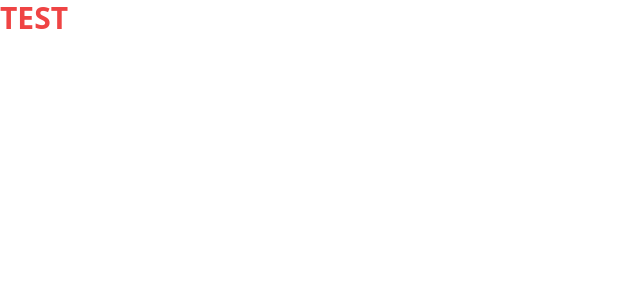
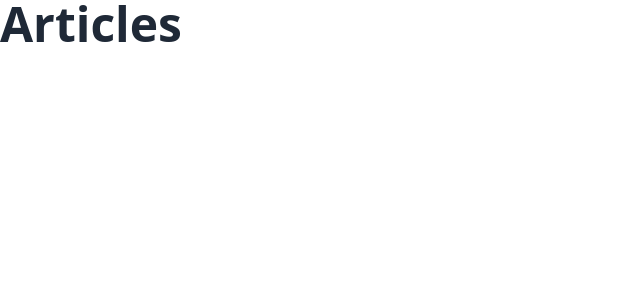
Before and after one commit to Jx1126/asp-final, a React (Vite) app: page /articles in a window 1280 px wide. Shown: the top 300 px of the page, without its empty margins (0-640 px from the left). Built offline with nearby package versions, Linux system fonts and the light colour scheme.

Commit message:
Added routing support and updated file structure. Details: - Imported React Router - Moved TSX files into their respective folder - Added common folder for reuable components

```diff
--- a/package.json
+++ b/package.json
@@ -24,6 +24,7 @@
     "eslint": "^8.57.0",
     "eslint-plugin-react-hooks": "^4.6.2",
     "eslint-plugin-react-refresh": "^0.4.7",
+    "react-router-dom": "^6.26.0",
     "tailwindcss": "^3.4.7",
     "typescript": "^5.2.2",
     "vite": "^5.3.4"
--- a/src/App.tsx
+++ b/src/App.tsx
@@ -1,7 +1,26 @@
-import Card from './Card';
+import Home from './components/home/Home';
+import Awareness from './components/awareness/Awareness';
+import Finance from './components/finance/Finance';
+import Jobs from './components/jobs/Jobs';
+import Articles from './components/articles/Articles';
+import { BrowserRouter as Router, Routes, Route } from 'react-router-dom';
 
 function App() {
-  return <div><Card /></div>
+  return (
+
+    <Router>
+      <Routes>
+
+        <Route path="/" element={<Home />} />
+        <Route path="/awareness" element={<Awareness />} />
+        <Route path="/finance" element={<Finance />} />
+        <Route path="/jobs" element={<Jobs />} />
+        <Route path="/articles" element={<Articles />} />
+
+      </Routes>
+    </Router>
+
+  )
 }
 
 export default App;
--- /dev/null
+++ b/src/components/articles/Articles.tsx
@@ -0,0 +1,9 @@
+function Articles() {
+  return (
+    <div>
+      <h1 className="font-bold text-5xl" >Articles</h1>
+    </div>
+  )
+}
+
+export default Articles;
--- /dev/null
+++ b/src/components/awareness/Awareness.tsx
@@ -0,0 +1,9 @@
+function Awareness() {
+  return (
+    <div>
+      <h1 className="font-bold text-5xl" >Awareness</h1>
+    </div>
+  )
+}
+
+export default Awareness;
--- /dev/null
+++ b/src/components/finance/Finance.tsx
@@ -0,0 +1,9 @@
+function Finance() {
+  return (
+    <div>
+      <h1 className="font-bold text-5xl" >Finance</h1>
+    </div>
+  )
+}
+
+export default Finance;
--- /dev/null
+++ b/src/components/home/Home.tsx
@@ -0,0 +1,9 @@
+function Home() {
+  return (
+    <div>
+      <h1 className="font-bold text-5xl" >Home</h1>
+    </div>
+  )
+}
+
+export default Home;
--- /dev/null
+++ b/src/components/jobs/Jobs.tsx
@@ -0,0 +1,9 @@
+function Jobs() {
+    return (
+        <div>
+            <h1>Jobs</h1>
+        </div>
+    )
+}
+
+export default Jobs;
--- a/src/css/output.css
+++ b/src/css/output.css
@@ -871,13 +871,13 @@ html {
   line-height: 2.25rem;
 }
 
+.text-5xl {
+  font-size: 3rem;
+  line-height: 1;
+}
+
 .font-bold {
   font-weight: 700;
-}
-
-.text-red-100 {
-  --tw-text-opacity: 1;
-  color: rgb(254 226 226 / var(--tw-text-opacity));
 }
 
 .text-red-500 {
```
Also changed, not shown: src/components/common/Footer.tsx (added), src/components/common/Header.tsx (added), 1 other file (tests, documents, lock files or other folders).
